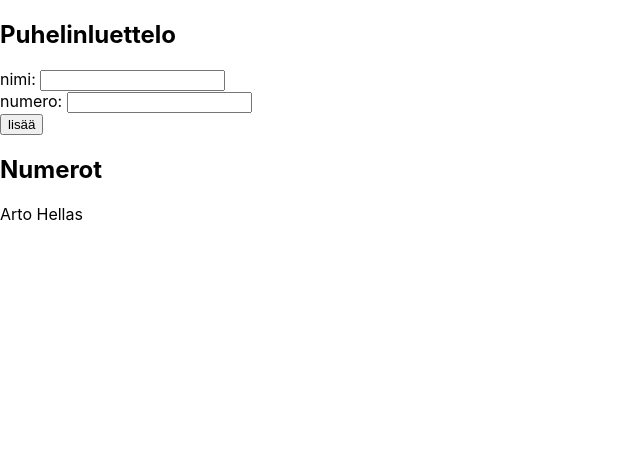
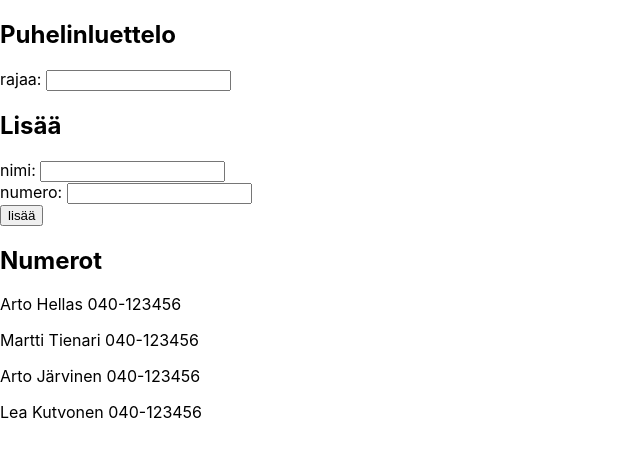
Before and after one commit to otsha/fullstack-course, a React (Create React App) app in the folder osa2/puhelinluettelo/: page / in a window 1280 px wide. Shown: the top 458 px of the page, without its empty margins (0-640 px from the left). Built offline with nearby package versions, Linux system fonts and the light colour scheme; the HTML template or start-up script is replaced by a standard one.

Commit message:
Complete 2.9

```diff
--- a/osa2/puhelinluettelo/src/App.js
+++ b/osa2/puhelinluettelo/src/App.js
@@ -2,10 +2,19 @@ import React, { useState } from 'react'
 
 const App = () => {
     const [persons, setPersons] = useState([
-        { name: 'Arto Hellas', number: ''}
+        { name: 'Arto Hellas', number: '040-123456' },
+        { name: 'Martti Tienari', number: '040-123456' },
+        { name: 'Arto Järvinen', number: '040-123456' },
+        { name: 'Lea Kutvonen', number: '040-123456' }
     ])
     const [newName, setNewName] = useState('')
     const [newNumber, setNewNumber] = useState('')
+
+    const [filter, setFilter] = useState('')
+
+    const applyFilter = (event) => {
+        setFilter(event.target.value)
+    }
 
     const addPerson = (event) => {
         event.preventDefault()
@@ -31,6 +40,14 @@ const App = () => {
         <div>
             <h2>Puhelinluettelo</h2>
 
+            <div>
+                rajaa: <input
+                    value={filter}
+                    onChange={applyFilter}
+                />
+            </div>
+
+            <h2>Lisää</h2>
             <form onSubmit={addPerson}>
                 <div>
                     nimi: <input
@@ -50,7 +67,7 @@ const App = () => {
             </form>
 
             <h2>Numerot</h2>
-            {persons.map(person => <p key={person.name}>{person.name} {person.number}</p>)}
+            {persons.filter(person => person.name.toLowerCase().includes(filter)).map(p => <p key={p.name}>{p.name} {p.number}</p>)}
         </div>
     )
 
```
